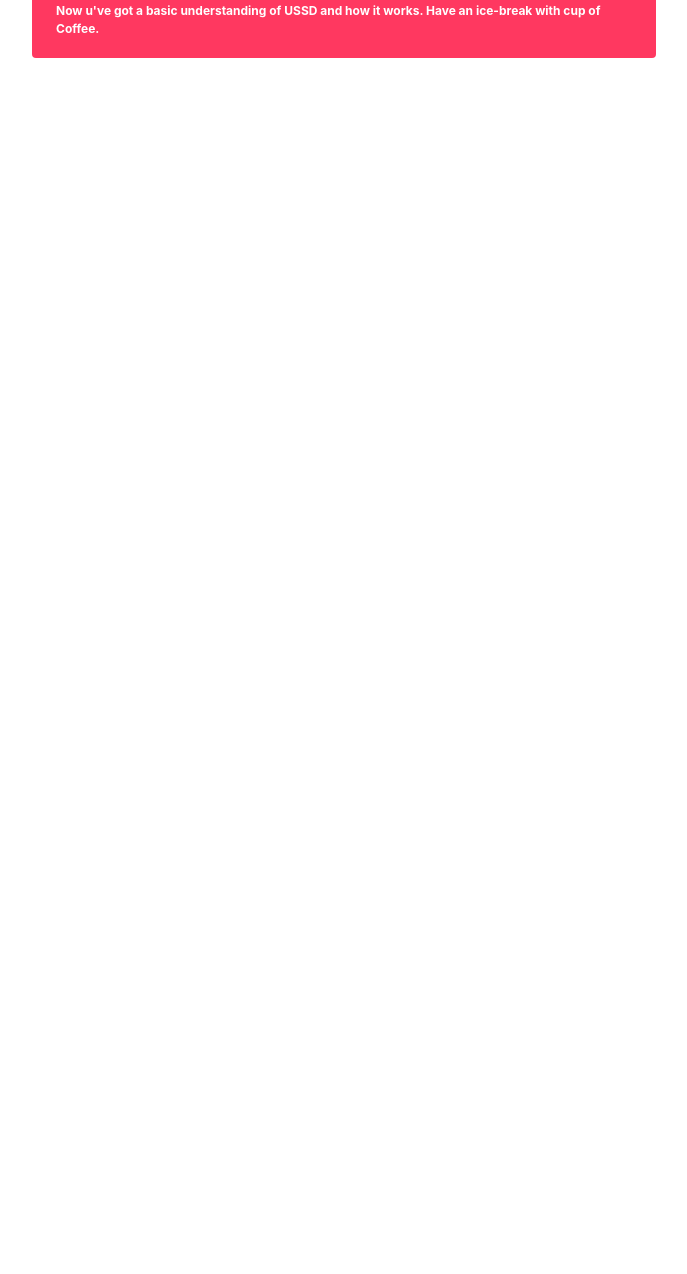
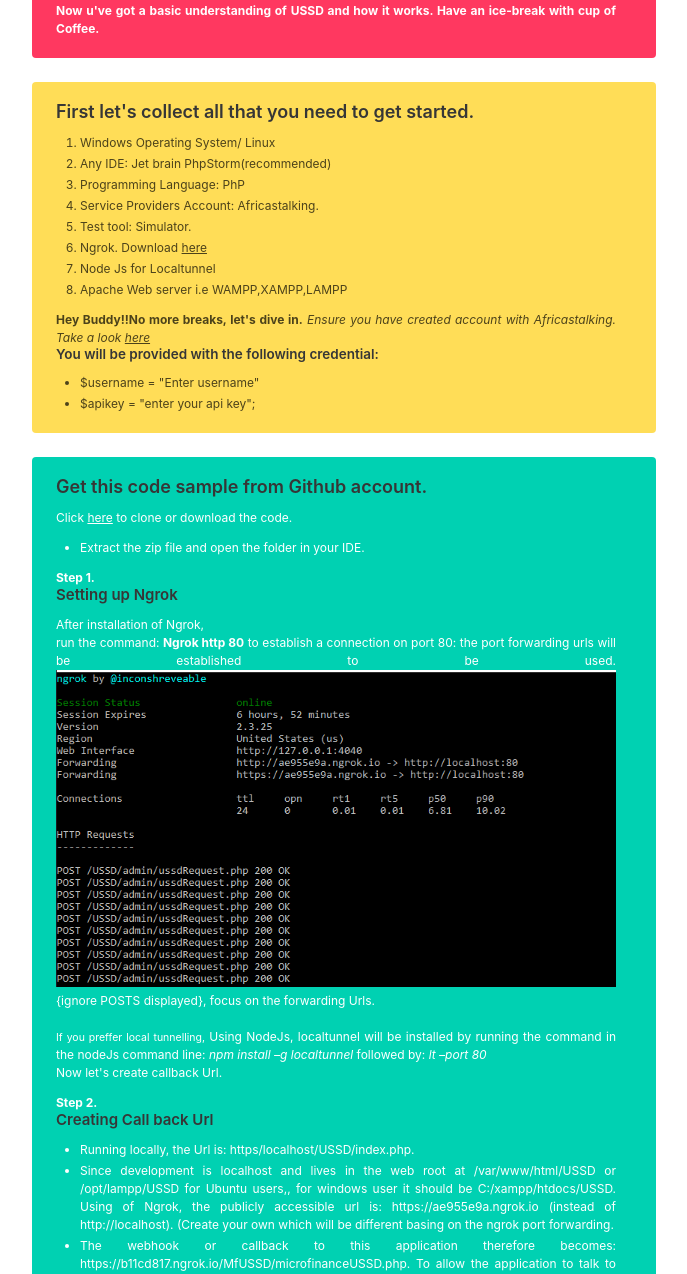
Before and after one commit to CollyneJumah/myWebPortfolio, a website: page blogs.html in a window 1280 px wide. Shown: the part 1877-3151 px from the top of the page, without its empty margins (296-983 px from the left). Before the commit the page ends 1983 px from the top, so only its background shows below. Drawn offline with nearby package versions, Linux system fonts and the light colour scheme.

Commit message:
USSD explanation

```diff
--- a/blogs.html
+++ b/blogs.html
@@ -100,7 +100,7 @@
         <figcaption class="level">
             <small class="level-item has-text-grey-light">You will also learn how to integrate USSD gateway using Africstalking API </small>
         </figcaption>
-        <div class="content is-small notification">
+        <div class="content is-small notification has-text-justified">
             <h3>Background Information</h3>
             <p>
                 The mobile communications technology has quickly become the world’s most common way of transmitting voice, data, and services in the developing world.
@@ -117,7 +117,7 @@
             <strong>Take a pause, as we dive in.</strong>
         </div>
 
-        <div class="content is-small notification is-danger">
+        <div class="content is-small notification is-danger has-text-justified">
             <h3>What's USSD</h3>
             <p>
                 Unstructured Supplementary Service Data or USSD in short is a service that allows mobile phone users to interact with a remote application from their device in real time. A predefined session is started once a user dials in to facilitate the transfer of information between your application and the user. It is a highly scalable service as it does not require an internet connection and is supported by both feature and smartphones.
@@ -125,7 +125,7 @@
             <h3>How does USSD Works?</h3>
             <p>
                 USSD communication is initiated by dialling a special code. USSD codes comprise of <b>asterisk (*)</b>,
-                followed by a combination of digits (0 to 9) and a hash (#) Example <strong>*384*62316#</strong>. The * and # codes are used to
+                followed by a combination of digits (0 to 9) and a hash (#) Example <strong>*144#</strong>. The * and # codes are used to
                 signify the beginning and end of the request. The request is received by the network service providers:
                 <em>Africastalking</em>(recommended). <br>The third-party application i.e. the webserver, is exposed to the internet by the use
                 of <strong><a href="" target="_blank">ngrok</a></strong> or the <strong>localtunnel</strong>. This enables all data stored in the local <strong>MySQL </strong>to be accessible by the gateway.
@@ -141,6 +141,59 @@
             <strong>Now u've got a basic understanding of USSD and how it works. Have an ice-break with cup of Coffee.</strong>
         </div>
 
+        <div class="content is-small notification is-warning has-text-justified">
+            <h3>First let's collect all that you need to get started.</h3>
+            <ol>
+                <li>Windows Operating System/ Linux</li>
+                <li>Any IDE: Jet brain PhpStorm(recommended)</li>
+                <li>Programming Language: PhP</li>
+                <li>Service Providers Account: Africastalking.</li>
+                <li>Test tool: Simulator.</li>
+                <li>Ngrok. Download <a href="https://ngrok.com/" target="_blank">here</a></li>
+                <li>Node Js for Localtunnel</li>
+                <li>Apache Web server i.e WAMPP,XAMPP,LAMPP</li>
+            </ol>
+            <strong>Hey Buddy!!No more breaks, let's dive in.</strong>
+            <em>Ensure you have created account with Africastalking. Take a look <a href="https://account.africastalking.com/auth/login/">here</a></em>
+            <h5>You will be provided with the following credential:</h5>
+            <ul>
+                <li>$username   = "Enter username"</li>
+                <li>$apikey     = "enter your api key";</li>
+            </ul>
+        </div>
+
+        <div class="content notification has-text-justified is-small is-primary">
+            <h3>Get this code sample from Github account.</h3>
+            <p>Click <a href="https://github.com/CollyneJumah/USSD">here</a> to clone or download the code.</p>
+            <ul>
+                <li>Extract the zip file and open the folder in your IDE.</li>
+            </ul>
+            <b>Step 1.</b><h4>Setting up Ngrok</h4>
+            After installation of Ngrok,
+            <p>run the command: <b>Ngrok http 80</b> to establish a connection on port 80: the port forwarding urls will be established to be used.
+               <img src="images/ngrok.png" class="is-24x24">
+                {ignore POSTS displayed}, focus on the forwarding Urls.
+               <br><br> <small>If you preffer local tunnelling,</small>
+                Using NodeJs, localtunnel will be installed by running the command in the nodeJs command line: <i>npm install –g localtunnel</i> followed by:
+               <i> lt –port 80</i>
+                <br>
+                Now let's create callback Url.
+            </p>
+            <b>Step 2.</b><h4>Creating Call back Url</h4>
+            <p>
+                <ul>
+                    <li> Running locally, the Url is: https/localhost/USSD/index.php.</li>
+                    <li>Since development is localhost and lives in the web root at /var/www/html/USSD or /opt/lampp/USSD for Ubuntu users,, for windows user it should be C:/xampp/htdocs/USSD. Using  of Ngrok, the publicly accessible url is: https://ae955e9a.ngrok.io (instead of http://localhost). (Create your own which will be different basing on the ngrok port forwarding.</li>
+                    <li>The webhook or callback to this application therefore becomes: https://b11cd817.ngrok.io/MfUSSD/microfinanceUSSD.php. To allow the application to talk to the Africa's Talking USSD gateway, this callback URL is placed in the dashboard</li>
+
+            <img src="images/Callback.png" class="center is-loading">
+            <li>  Finally, this application works with a connection to a MYSQL database. Create a database name and 8-tables as shown in the code. Also create a session_levels table . These details are configured in the dbConnector.php and this is required in the main application script requestUSSD.php</li>
+        </ul>
+
+            </p>
+
+        </div>
+
 
     </div>
 </section>
```
Also changed, not shown: images/Callback.png (added), images/ngrok.png (added).
